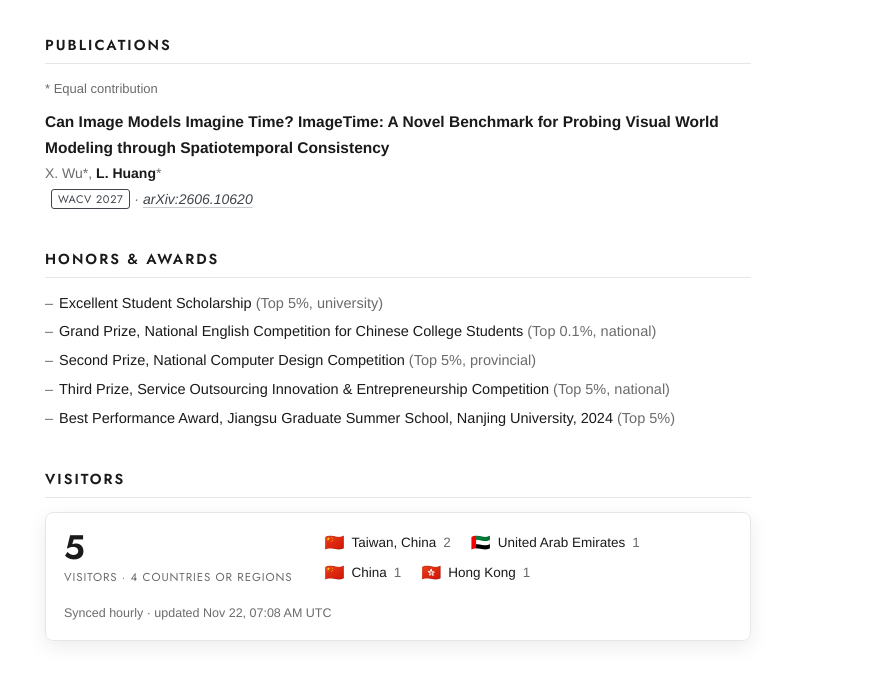
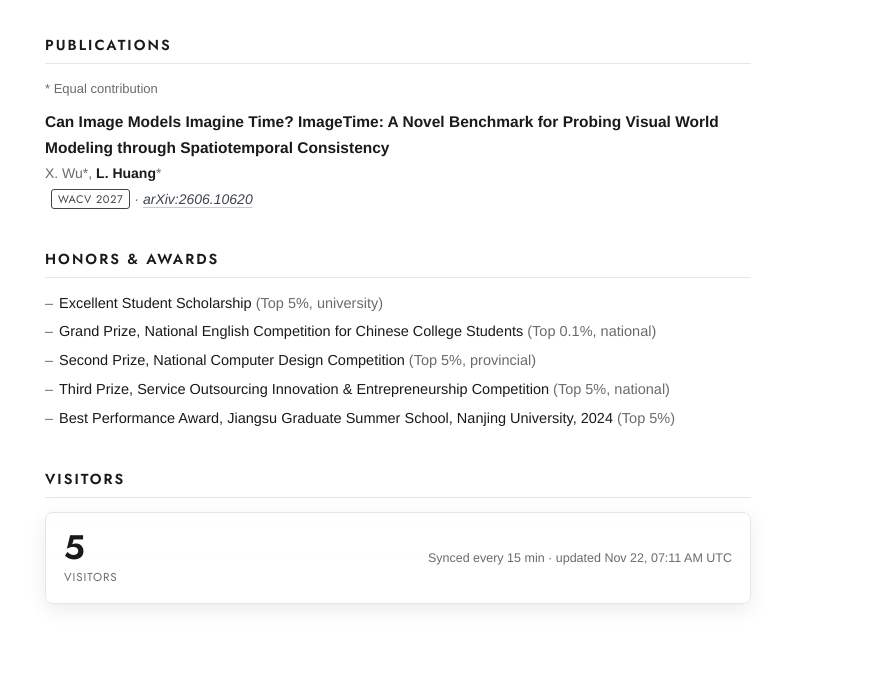
Before and after one commit to xhghhh/xhghhh.github.io, a plain HTML site: page index.html in a window 1280 px wide. Shown: the part 819-1500 px from the top of the page, without its empty margins (395-1280 px from the left). Drawn offline with Linux system fonts and the light colour scheme.

Commit message:
Show only total visitor count on homepage

```diff
--- a/index.html
+++ b/index.html
@@ -207,7 +207,8 @@
     display: flex;
     flex-wrap: wrap;
     align-items: center;
-    gap: 16px 32px;
+    justify-content: space-between;
+    gap: 6px 24px;
     padding: 16px 18px;
     background-color: var(--glass-bg);
     background-image: linear-gradient(180deg, var(--glass-sheen), transparent 70%);
@@ -220,12 +221,7 @@
   .visitor-total { display: flex; flex-direction: column; gap: 2px; }
   .visitor-num { font-family: var(--display); font-size: 34px; font-weight: 600; line-height: 1.1; font-variant-numeric: tabular-nums; }
   .visitor-label { font-family: var(--display); font-size: 11.5px; letter-spacing: .08em; text-transform: uppercase; color: var(--muted); }
-  .visitor-list { list-style: none; display: flex; flex-wrap: wrap; gap: 8px 20px; flex: 1; min-width: 220px; }
-  .visitor-list li { display: flex; align-items: center; gap: 7px; font-size: 13.5px; }
-  .vflag { font-size: 16px; line-height: 1; }
-  .visitor-list .vcount { color: var(--muted); font-variant-numeric: tabular-nums; }
-  .visitor-list .vmore { color: var(--muted); }
-  .visitor-note { width: 100%; font-size: 12.5px; color: var(--muted); }
+  .visitor-note { font-size: 12.5px; color: var(--muted); }
 
   .theme-switch {
     position: fixed;
@@ -404,10 +400,9 @@
       <div class="visitor-card" id="visitor-card" hidden>
         <div class="visitor-total">
           <span class="visitor-num" id="visitor-total">0</span>
-          <span class="visitor-label">Visitors · <span id="visitor-countries">0</span> countries or regions</span>
+          <span class="visitor-label">Visitors</span>
         </div>
-        <ul class="visitor-list" id="visitor-list"></ul>
-        <p class="visitor-note">Synced hourly · <span id="visitor-updated"></span></p>
+        <p class="visitor-note">Synced every 15 min · <span id="visitor-updated"></span></p>
       </div>
       <img id="visitor-beacon" src="https://s05.flagcounter.com/count2/F4Cs/bg_FFFFFF/txt_6B6B6B/border_E6E6E6/columns_4/maxflags_12/viewers_3/labels_1/pageviews_1/flags_0/percent_0/" alt="" style="display:none">
     </section>
@@ -444,32 +439,8 @@
   mq.addEventListener('change', apply);
   apply();
 
-  const flagEmoji = code => code === 'tw' ? '🇨🇳' :
-    String.fromCodePoint(...[...code.toUpperCase()].map(ch => 0x1f1e6 + ch.charCodeAt(0) - 65));
   fetch('visitors.json').then(r => { if (!r.ok) throw new Error(r.status); return r.json(); }).then(d => {
     document.getElementById('visitor-total').textContent = d.totalVisitors.toLocaleString('en-US');
-    document.getElementById('visitor-countries').textContent = d.countryCount;
-    const list = document.getElementById('visitor-list');
-    const shown = d.countries.slice(0, 8);
-    shown.forEach(c => {
-      const li = document.createElement('li');
-      const flag = document.createElement('span');
-      flag.className = 'vflag';
-      flag.textContent = flagEmoji(c.code);
-      const name = document.createElement('span');
-      name.textContent = c.name;
-      const count = document.createElement('span');
-      count.className = 'vcount';
-      count.textContent = c.visitors.toLocaleString('en-US');
-      li.append(flag, name, count);
-      list.append(li);
-    });
-    if (d.countries.length > shown.length) {
-      const li = document.createElement('li');
-      li.className = 'vmore';
-      li.textContent = '+' + (d.countries.length - shown.length) + ' more';
-      list.append(li);
-    }
     document.getElementById('visitor-updated').textContent = 'updated ' +
       new Date(d.updated).toLocaleString('en-US', { month: 'short', day: 'numeric', hour: '2-digit', minute: '2-digit', timeZone: 'UTC' }) + ' UTC';
     document.getElementById('visitor-card').hidden = false;
--- a/scripts/update-visitors.mjs
+++ b/scripts/update-visitors.mjs
@@ -31,10 +31,9 @@ const countries = rows
 const data = {
   updated: new Date().toISOString(),
   totalVisitors: countries.reduce((s, c) => s + c.visitors, 0),
-  countryCount: countries.length,
   countries,
 };
 
 const out = new URL('../visitors.json', import.meta.url);
 await fs.writeFile(out, JSON.stringify(data, null, 2) + '\n');
-console.log(`visitors.json written: ${data.totalVisitors} visitors, ${data.countryCount} countries/regions`);
+console.log(`visitors.json written: ${data.totalVisitors} visitors`);
--- a/visitors.json
+++ b/visitors.json
@@ -1,7 +1,6 @@
 {
-  "updated": "2026-11-22T07:08:45.764Z",
+  "updated": "2026-11-22T07:11:14.264Z",
   "totalVisitors": 5,
-  "countryCount": 4,
   "countries": [
     {
       "code": "tw",
```
